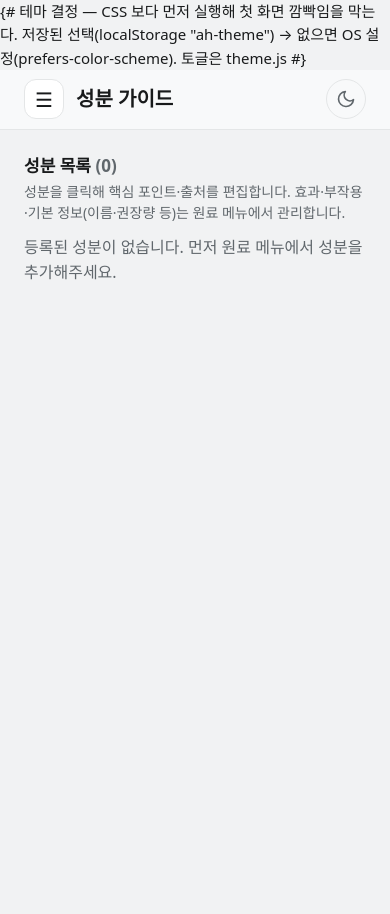
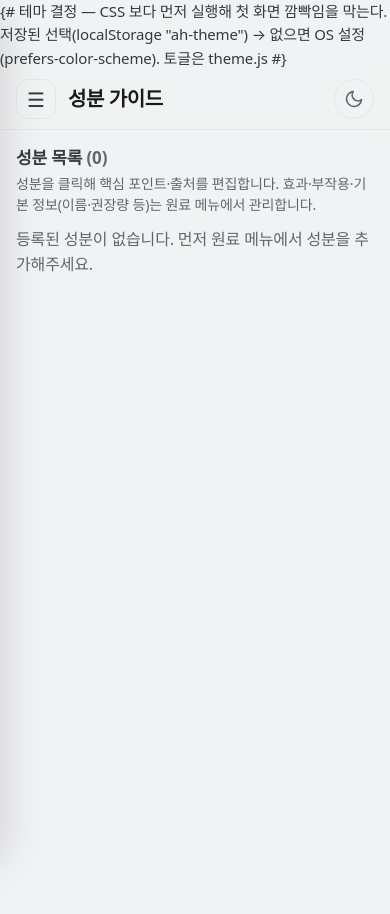
Before and after one commit to Da-sii/Backend, a Django app: template products/templates/admin_home/ingredient_guide.html in a window 390 px wide. Run offline with Django 5.2, Linux system fonts and the light colour scheme; the template is opened without the code that fills it, so the values that code supplies are empty; some web fonts are replaced.

Commit message:
feat: 유리(blur) 표면을 솔리드 카드로 전환하고 앱 셸 정리(#277)
- glass.css: 반투명·blur 제거, 테마 토큰 기반 카드 표면으로 재정의(클래스명 유지)
- base.css: 본문 자간/배경, 제목 웨이트·자간, 보조 텍스트 유틸 정리
- 사이드바·토프바: 솔리드 배경, 활성 메뉴 초록 틴트, 모바일 여백 정리

Co-Authored-By: Claude Opus 5.5 (1M context) <noreply@anthropic.com>

```diff
--- a/products/static/admin_home/css/base.css
+++ b/products/static/admin_home/css/base.css
@@ -1,14 +1,12 @@
 /* =============================================================
-   base.css — reset + 폰트 로드 + 기본 타이포 + 텍스트 유틸
-   ⚠️ 18px floor: 어떤 요소도 18px 미만 폰트를 쓰지 않는다.
+   base.css — reset + 폰트 + 기본 타이포 + 텍스트 유틸
+   ⚠️ 폰트 크기는 --fs-* 토큰만 사용. 최소는 --fs-caption(14px @ scale 1).
    ============================================================= */
 
 /* ---------------------------------------------------------
-   @font-face — Nanum Square Neo Variable
-   ⚠️ 폰트 woff2 파일이 레포에 없어 아래 @font-face 를 켜두면 매 로드마다 404 가 난다.
-   폴백 스택(var(--font-family-base))만으로 정상 렌더되므로 지금은 비활성(주석) 상태로 둔다.
-   실제 Nanum Square Neo 를 쓰려면: woff2 를 products/static/admin_home/fonts/ 에 넣고
-   아래 블록의 주석을 해제하면 된다(바이너리라 파일은 별도 반입 필요).
+   폰트 — 본문은 Pretendard(base.html 에서 CDN 스타일시트로 로드).
+   아래 Nanum Square Neo @font-face 는 폴백용으로만 남겨 둔 비활성 블록이다
+   (woff2 가 레포에 없어 켜면 404). 필요 시 파일 반입 후 주석 해제.
    --------------------------------------------------------- */
 /*
 @font-face {
@@ -38,11 +36,13 @@ html {
 body {
   margin: 0;
   font-family: var(--font-family-base);
-  /* 기본 body 텍스트 = text-sm(18px) : floor */
+  /* 기본 body 텍스트 = text-sm */
   font-size: var(--fs-text-sm);
   line-height: var(--lh-text-sm);
   font-weight: var(--font-weight-regular);
+  letter-spacing: var(--letter-spacing-body);
   color: var(--text-default);
+  background: var(--bg-page);
   -webkit-font-smoothing: antialiased;
   -moz-osx-font-smoothing: grayscale;
 }
@@ -81,16 +81,15 @@ input,
 select,
 textarea {
   font-family: inherit;
-  /* 폼 요소도 18px floor */
+  letter-spacing: inherit;
   font-size: var(--fs-text-sm);
   line-height: var(--lh-text-sm);
   color: inherit;
 }
 
-/* placeholder / 각주 / 툴팁 등 작은 텍스트도 18px 미만 금지 */
 ::placeholder {
   font-size: var(--fs-text-sm);
-  color: var(--text-muted);
+  color: var(--text-subtle);
   opacity: 1;
 }
 
@@ -100,23 +99,25 @@ textarea {
 .text-display {
   font-size: var(--fs-display);
   line-height: var(--lh-display);
-  font-weight: var(--font-weight-regular); /* ref1: hero는 가벼운 웨이트 */
-  letter-spacing: -0.01em;
+  font-weight: var(--font-weight-bold);
+  letter-spacing: var(--letter-spacing-tight);
 }
 .text-title-lg {
   font-size: var(--fs-title-lg);
   line-height: var(--lh-title-lg);
-  font-weight: var(--font-weight-extrabold);
+  font-weight: var(--font-weight-bold);
+  letter-spacing: var(--letter-spacing-tight);
 }
 .text-title-md {
   font-size: var(--fs-title-md);
   line-height: var(--lh-title-md);
   font-weight: var(--font-weight-bold);
+  letter-spacing: var(--letter-spacing-tight);
 }
 .text-title-sm {
   font-size: var(--fs-title-sm);
   line-height: var(--lh-title-sm);
-  font-weight: var(--font-weight-bold);
+  font-weight: var(--font-weight-semibold);
 }
 .text-body-lg {
   font-size: var(--fs-text-lg);
@@ -141,20 +142,28 @@ textarea {
 
 /* 웨이트 유틸 */
 .fw-regular { font-weight: var(--font-weight-regular); }
+.fw-medium { font-weight: var(--font-weight-medium); }
+.fw-semibold { font-weight: var(--font-weight-semibold); }
 .fw-bold { font-weight: var(--font-weight-bold); }
 .fw-extrabold { font-weight: var(--font-weight-extrabold); }
 
 /* 색 유틸 */
 .text-strong { color: var(--text-strong); }
 .text-muted { color: var(--text-muted); }
-.text-on-glass { color: var(--text-on-glass); }
-.text-brand { color: var(--brand-primary); }
+.text-default { color: var(--text-default); }
+.text-subtle { color: var(--text-subtle); }
+.text-on-glass { color: var(--text-on-glass); } /* 레거시 별칭 = text-strong */
+.text-brand { color: var(--brand-text); }
+.text-danger { color: var(--danger); }
+
+/* 숫자 정렬(표·지표) — 자릿수 폭을 고정해 세로로 줄이 맞게 */
+.tabular-nums { font-variant-numeric: tabular-nums; }
 
 /* ---------------------------------------------------------
    접근성: 키보드 포커스 링 (모든 상호작용 요소 공통)
    --------------------------------------------------------- */
 :focus-visible {
-  outline: 3px solid var(--focus-ring);
+  outline: 2px solid var(--focus-ring);
   outline-offset: 2px;
   border-radius: var(--radius-sm);
 }
--- a/products/static/admin_home/css/components.css
+++ b/products/static/admin_home/css/components.css
@@ -133,13 +131,13 @@
   align-items: center;
   gap: var(--space-3);
   min-height: var(--topbar-h);
-  padding: var(--space-2) var(--space-6);
-  background: var(--glass-bg-subtle);
-  -webkit-backdrop-filter: blur(var(--blur-lg)) saturate(var(--glass-saturate));
-  backdrop-filter: blur(var(--blur-lg)) saturate(var(--glass-saturate));
-  border-bottom: 1px solid var(--glass-border);
+  padding: var(--space-2) var(--space-8);
+  background: var(--surface-topbar);
+  -webkit-backdrop-filter: blur(var(--blur-md));
+  backdrop-filter: blur(var(--blur-md));
+  border-bottom: 1px solid var(--border);
 }
-.ah-topbar__title { color: var(--text-on-glass); margin: 0; }
+.ah-topbar__title { color: var(--text-strong); margin: 0; }
 .ah-topbar__actions {
   margin-left: auto;
   display: flex;
@@ -150,17 +148,19 @@
 .ah-topbar__menu {
   display: none; /* 데스크톱에서는 숨김, 모바일 미디어쿼리에서 표시 */
   flex: none;
-  width: calc(40px * var(--ui-scale));
-  height: calc(40px * var(--ui-scale));
+  width: var(--control-h);
+  height: var(--control-h);
   align-items: center;
   justify-content: center;
   font-size: var(--fs-title-md);
-  color: var(--text-on-glass);
-  background: var(--glass-bg);
-  border: 1px solid var(--glass-border);
+  color: var(--text-default);
+  background: transparent;
+  border: 1px solid var(--border);
   border-radius: var(--radius-md);
   cursor: pointer;
 }
+.ah-topbar__menu:hover { background: var(--surface-hover); }
+
 /* 라이트/다크 전환 버튼 — 현재 테마의 반대 아이콘을 보여준다(라이트 → 달, 다크 → 해) */
 .ah-theme-toggle {
   flex: none;
@@ -193,7 +193,7 @@
 
 .ah-content-scroll {
   flex: 1 1 auto;
-  padding: var(--space-6);
+  padding: var(--space-8);
 }
 .ah-content-scroll > #ah-content {
   max-width: var(--content-max-width);
@@ -221,22 +219,16 @@
     width: min(var(--sidebar-width), 82vw);
     transform: translateX(-100%);
     transition: transform var(--transition-base);
+    box-shadow: var(--shadow-raised);
   }
   .ah-layout.is-nav-open .ah-sidebar { transform: translateX(0); }
   .ah-layout.is-nav-open .ah-sidebar__scrim { display: block; }
   .ah-topbar__menu { display: inline-flex; }
+  .ah-topbar { padding: var(--space-2) var(--space-4); }
+  .ah-content-scroll { padding: var(--space-4); }
 }
 @media (prefers-reduced-motion: reduce) {
   .ah-sidebar { transition: none; }
-}
-
-/* backdrop-filter 미지원 폴백 — 셸은 어두운 톤을 유지(불투명 배경) */
-@supports not ((backdrop-filter: blur(1px)) or (-webkit-backdrop-filter: blur(1px))) {
-  .ah-sidebar,
-  .ah-topbar {
-    background: var(--glass-bg-dark-fallback);
-    border-color: var(--color-gray-700);
-  }
 }
 
 /* =========================================================
--- a/products/templates/admin_home/base.html
+++ b/products/templates/admin_home/base.html
@@ -32,15 +32,11 @@
   <link rel="stylesheet" href="{% static 'admin_home/css/vendor-overrides.css' %}" />
 
   <style>
-    /* 배경은 토큰으로 분리 → 페이지/이미지 교체가 쉽도록. 레이아웃은 components.css(.ah-layout) 담당 */
+    /* 배경·글자색은 테마 토큰. 레이아웃은 components.css(.ah-layout) 담당 */
     html, body { min-height: 100%; }
     body.admin-home {
-      background-color: var(--admin-bg-color);
-      background-image: var(--admin-bg-image), var(--admin-bg-gradient);
-      background-size: cover;
-      background-position: center;
-      background-attachment: fixed;
-      color: var(--text-on-glass);
+      background: var(--bg-page);
+      color: var(--text-default);
     }
   </style>
 
```
Also changed, not shown: other parts of products/static/admin_home/css/components.css (+27 -31 lines), products/static/admin_home/css/glass.css (+21 -44 lines).
